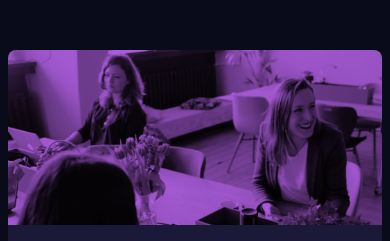
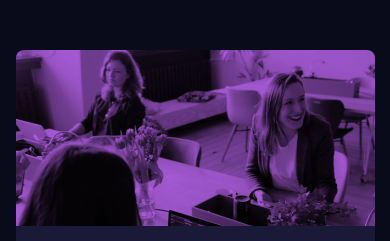
Before and after one commit to yishak621/Stats-preview-card-component-solution, a plain HTML site: page index.html in a window 390 px wide. Shown: the top 241 px of the page. Drawn offline with nearby package versions, Linux system fonts and the light colour scheme.

Commit message:
latest update

```diff
--- a/styles/style.scss
+++ b/styles/style.scss
@@ -88,14 +88,14 @@ p {
 .container {
   display: grid;
   grid-template-columns: 1fr;
-  grid-template-rows: repeat(2, 0.7fr);
-  margin: 0 2vw;
+  grid-template-rows: 0.5fr 1fr;
+  margin: 0 4vw;
 
   border-radius: 8px;
   overflow: hidden;
 
   picture {
-    background-image: url(/images/image-header-desktop.jpg);
+    background-image: url(/images/image-header-mobile.jpg);
     background-color: $color-soft-violet;
 
     background-repeat: no-repeat;
@@ -174,6 +174,7 @@ p {
 
     picture {
       order: 1;
+      background-image: url(/images/image-header-desktop.jpg);
     }
     .text-content {
       padding: 3rem 6rem;
```
Also changed, not shown: styles/style.css, 1 other file.
